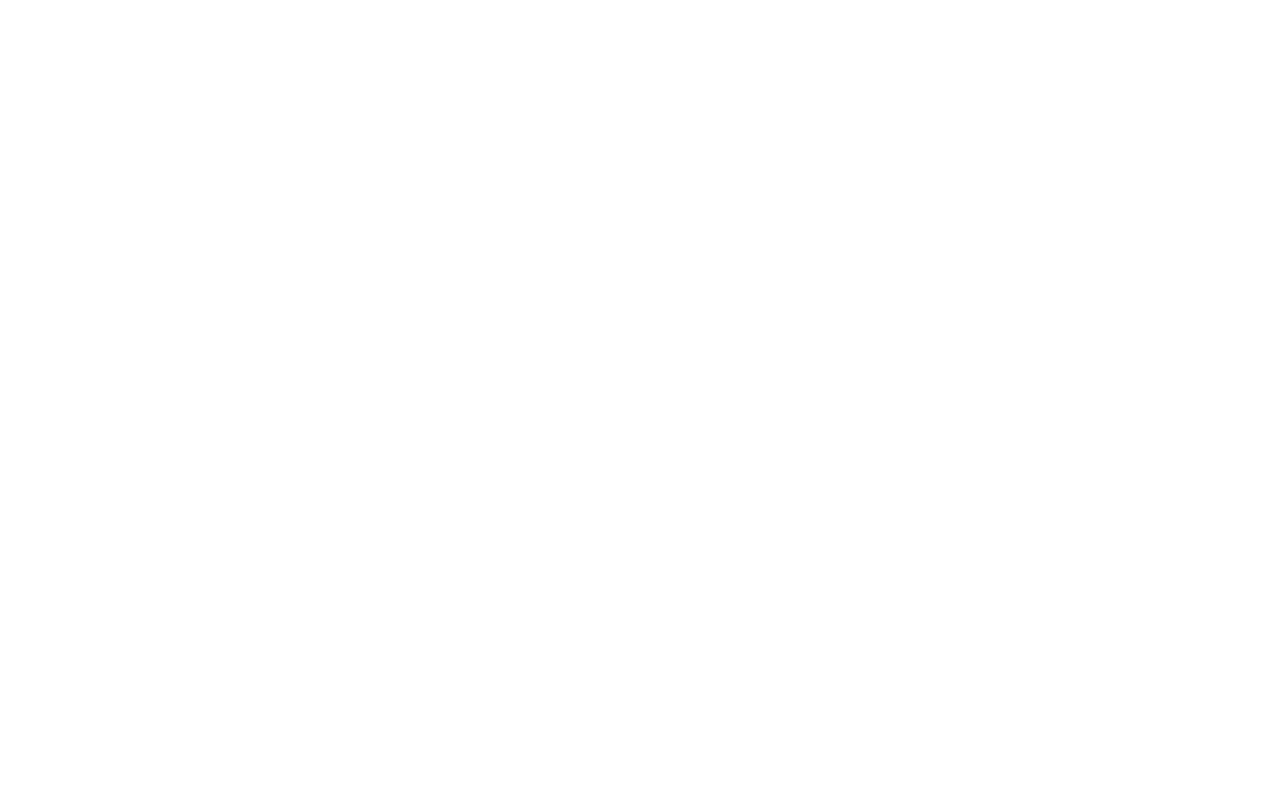
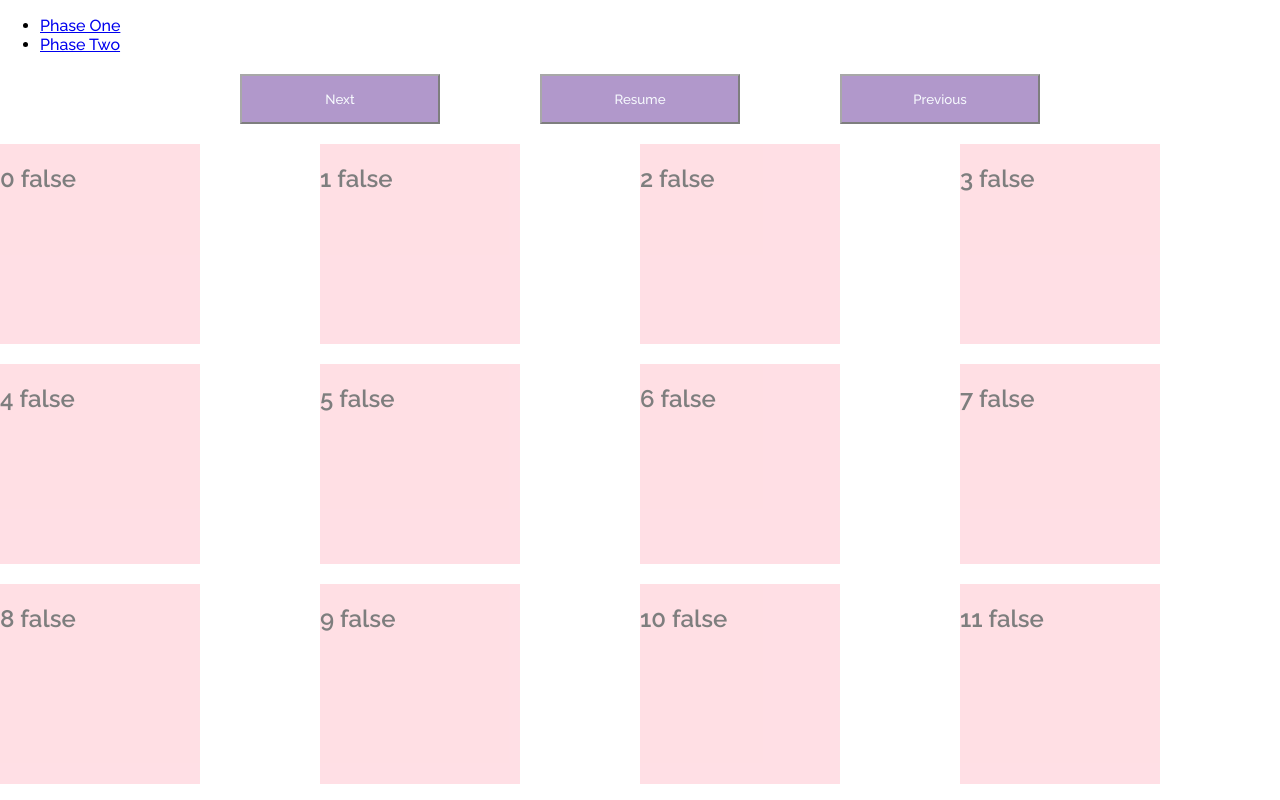
Before and after one commit to DranzerSv/Memory-Games, a React (Create React App) app: page / in a window 1280 px wide. Before the commit this address had no page. Shown: the top 800 px of the page. Built offline with nearby package versions, Linux system fonts and the light colour scheme.

Commit message:
feature: created NavBar

```diff
--- a/src/App.tsx
+++ b/src/App.tsx
@@ -2,18 +2,20 @@
 import { Route, Routes } from 'react-router';
 import { BrowserRouter } from 'react-router-dom';
 
+import NavBar from './components/NavBar/NavBar';
 import ColorCards from './pages/ColorCards';
+import TicTactToe from './pages/TicTacToe';
 
 import './App.scss';
-import TicTactToe from './pages/TicTacToe';
 
 function App() {
   return (
     <div className="app">
       <BrowserRouter>
+        <NavBar />
         <Routes>
-          <Route path="/color" element={<ColorCards />} />
-          <Route path="/tictactoe" element={<TicTactToe />} />
+          <Route path="/" element={<ColorCards />} />
+          <Route path="/phase2" element={<TicTactToe />} />
         </Routes>
       </BrowserRouter>
     </div>
--- /dev/null
+++ b/src/components/NavBar/NavBar.tsx
@@ -0,0 +1,17 @@
+import React from 'react';
+import { NavLink } from 'react-router-dom';
+
+export default function NavBar() {
+  return (
+    <div>
+      <ul>
+        <li>
+          <NavLink to="/">Phase One</NavLink>
+        </li>
+        <li>
+          <NavLink to="/phase2">Phase Two</NavLink>
+        </li>
+      </ul>
+    </div>
+  );
+}
```
